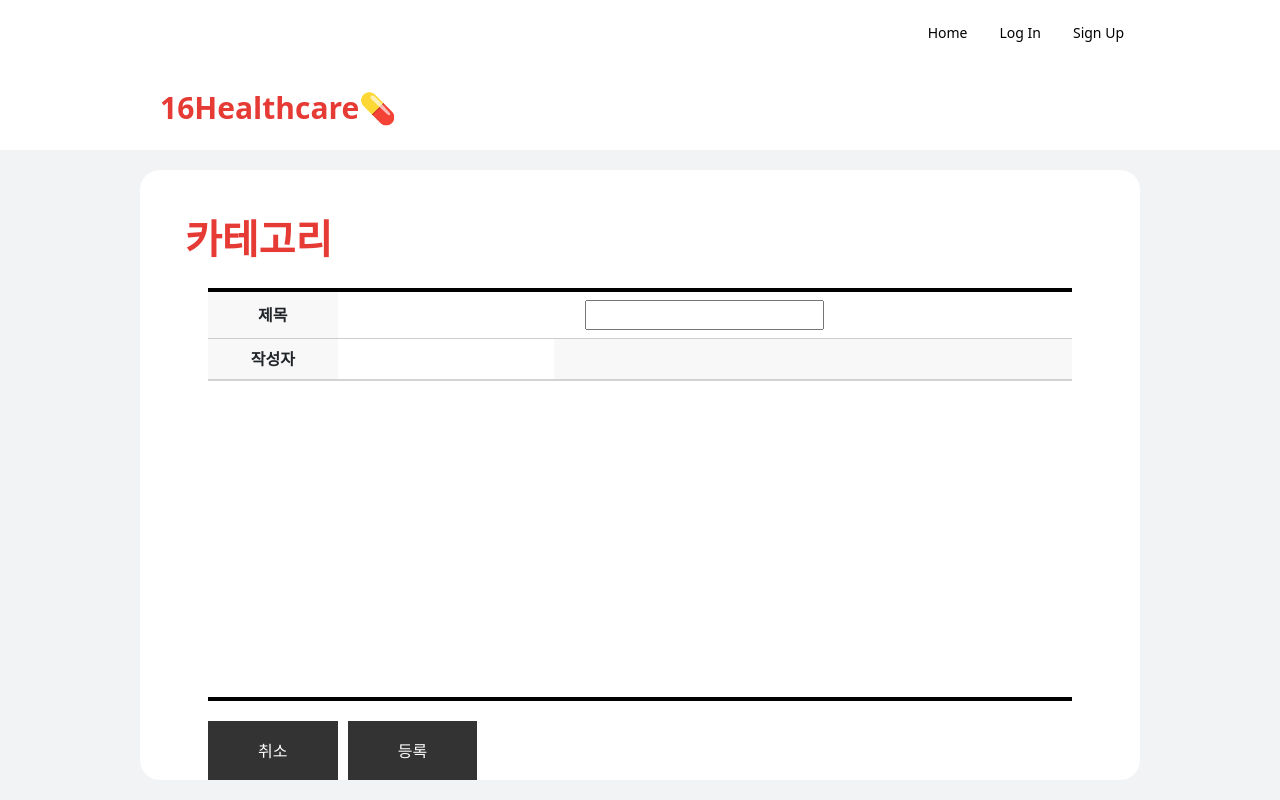
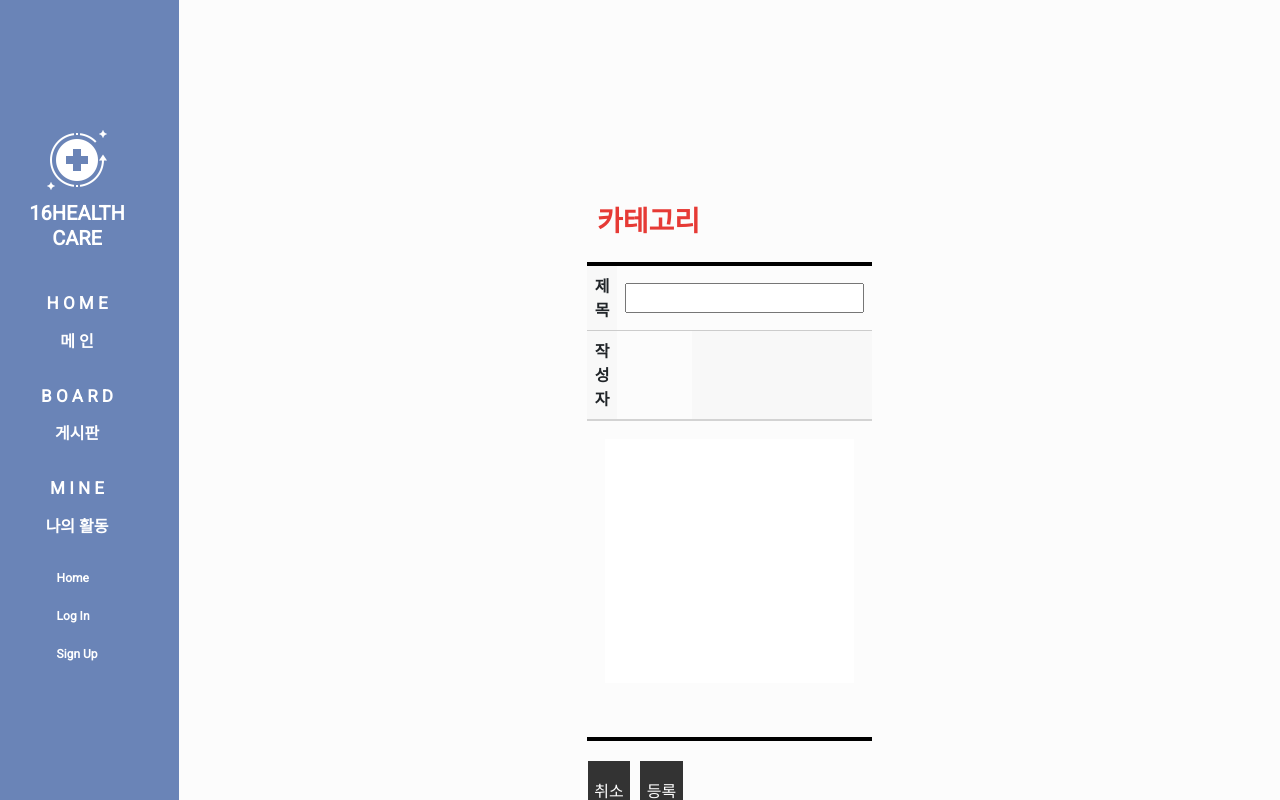
Before and after one commit to Kyonggi-Pharmaceutical/kp-front, a React (Create React App) app: page /modifyArticle in a window 1280 px wide. Built offline with nearby package versions, Linux system fonts and the light colour scheme; no server answers.

Commit message:
feature : main design

```diff
--- a/src/App.js
+++ b/src/App.js
@@ -1,15 +1,16 @@
 import React from 'react';
 import {Component, useEffect, useState} from 'react';
-import './App.css';
+import './App1.css';
 import 'bootstrap/dist/css/bootstrap.min.css';
-import { Routes, Route, Link, Navigate } from "react-router-dom";
+import {Routes, Route, Link, Navigate} from "react-router-dom";
+import healthIcon from './images/health.png';
 import Main from "./pages/Main";
 import Login from "./pages/Login";
 import Logout from "./pages/Logout";
 import SignUp from "./pages/SignUp";
 import MyPage from "./pages/MyPage"
 import DailyProgress from "./pages/progress/DailyProgress"
-import { getUserInfo } from './api/user/getUserInfo';
+import {getUserInfo} from './api/user/getUserInfo';
 import StartPage from "./pages/StartPage";
 import StressSurvey from "./pages/StressSurvey";
 import StressResult from "./pages/StressResult";
@@ -23,8 +24,9 @@ import Article from "./pages/board/Article";
 import CreatedArticle from "./pages/board/CreatedArticle";
 import ModifyArticle from "./pages/board/ModifyArticle";
 import WeeklyProgress from "./pages/progress/WeeklyProgress";
+import Main2 from "./pages/Main2";
 
-function App(){
+function App() {
     const [isLogin, setIsLogin] = useState(false);
     const [info, setUserInfo] = useState({
         nickname: "",
@@ -43,9 +45,9 @@ function App(){
     });
     const [healthGoal, setHealthGoal] = useState({
         userId: '',
-        type:'',
+        type: '',
         activity: [],
-        startStressValue:0
+        startStressValue: 0
     });
     const month = 0;
     //const stressResult = 0;
@@ -58,42 +60,78 @@ function App(){
         initLogin();
     }, []);
 
-    return(
-        <div>
+    return (
+        <div className="app-container">
+            <div className="sidebar-container">
+                <div className="title-header">
+                    <div className="title">
+                            <img src={healthIcon} alt="Health Icon" className="health-image"/>
+                            <span className="title-text">16HEALTH</span>
+                            <span className="title-text">CARE</span>
+                    </div>
+                </div>
                 <nav className="navbar">
+                    <div className="menu-bar">
+                        <ul>
+                            <li>
+                                <Link to="/main2" style={{textDecoration: "none", color: "white"}}>
+                                <span className="bold-size">H O M E</span>
+                                <span className="li-span">메 인</span></Link>
+                            </li>
+                            <li>
+                                <Link to="/board" style={{textDecoration: "none", color: "white"}}>
+                                <span className="bold-size">B O A R D</span>
+                                <span className="li-span">게시판</span></Link>
+                            </li>
+                            <li>
+                                <Link to="/" style={{textDecoration: "none", color: "white"}}>
+                                <span className="bold-size">M I N E</span>
+                                <span className="li-span">나의 활동</span></Link>
+                            </li>
+                        </ul>
+                    </div>
                     <ul className="nav-list">
                         <li><Link to="/">Home</Link></li>
-                    {
-                        isLogin ? (<li><Link to="/mypage">My Page</Link></li>) : (<li><Link to="/login">Log In</Link></li>)
-                    }
+                        {isLogin ? (
+                            <li><Link to="/mypage">My Page</Link></li>
+                        ) : (
+                            <li><Link to="/login">Log In</Link></li>
+                        )}
                         <li><Link to="/signup">Sign Up</Link></li>
                     </ul>
                 </nav>
-            <div className="title-header">
-                <div className="title"><Link to={"/"} style={{textDecoration: "none", color: "inherit"}}>16Healthcare💊</Link></div>
             </div>
+            <div className="main-container">
                 <Routes>
-                <Route path="/" element={<Main />}/>
-                <Route path="/login" element={<Login isLogin={isLogin} setIsLogin={setIsLogin}/>} />
-                <Route path="/logout" element={<Logout />} />
+                    <Route path="/" element={<Main/>}/>
+                    <Route path="/main2" element={<Main2/>}/>
+                    <Route path="/login" element={<Login isLogin={isLogin} setIsLogin={setIsLogin}/>}/>
+                    <Route path="/logout" element={<Logout/>}/>
                     <Route path="/signup" element={<SignUp isLogin={isLogin}/>}/>
-                <Route path="/mypage" element={isLogin ? <MyPage isLogin={isLogin} /> : <Navigate to="/" />} />
-                <Route path="/today" element={isLogin ? <DailyProgress isLogin={isLogin} /> : <Navigate to="/" />} />
-                <Route path="/weekly-my-progress" element={isLogin ? <WeeklyProgress isLogin={isLogin} /> : <Navigate to="/" />} />
-                <Route path="/survey" element={isLogin ? <StartPage isLogin={isLogin} info={info}/>: <Navigate to="/" />} />
+                    <Route path="/mypage" element={isLogin ? <MyPage isLogin={isLogin}/> : <Navigate to="/"/>}/>
+                    <Route path="/today" element={isLogin ? <DailyProgress isLogin={isLogin}/> : <Navigate to="/"/>}/>
+                    <Route path="/weekly-my-progress"
+                           element={isLogin ? <WeeklyProgress isLogin={isLogin}/> : <Navigate to="/"/>}/>
+                    <Route path="/survey"
+                           element={isLogin ? <StartPage isLogin={isLogin} info={info}/> : <Navigate to="/"/>}/>
                     <Route path="/stressSurvey" element={<StressSurvey month={month} stressResult={StressResult}/>}/>
-                <Route path="/stressResult" element={<StressResult info={info} setUserInfo={setUserInfo} healthGoal={healthGoal} setHealthGoal={setHealthGoal}/>}/>
+                    <Route path="/stressResult"
+                           element={<StressResult info={info} setUserInfo={setUserInfo} healthGoal={healthGoal}
+                                                  setHealthGoal={setHealthGoal}/>}/>
                     <Route path="/dietSurvey" element={<DietSurvey info={info}/>}/>
-                <Route path="/dietResult" element={<DietResult info={info} />} />
+                    <Route path="/dietResult" element={<DietResult info={info}/>}/>
                     <Route path="/dailyGoal" element={<DailyGoal info={info} healthGoal={healthGoal}/>}/>
-                <Route path="/satisfactionSurvey" element={<SatisfactionSurvey month={month} info={info} healthGoal={healthGoal}/>} />
-                <Route path="/satisfactionResult" element={<SatisfactionResult info={info} />}/>
-                <Route path="/board" element={<Board />}/>
-                <Route path="/article" element={<Article />}/>
+                    <Route path="/satisfactionSurvey"
+                           element={<SatisfactionSurvey month={month} info={info} healthGoal={healthGoal}/>}/>
+                    <Route path="/satisfactionResult" element={<SatisfactionResult info={info}/>}/>
+                    <Route path="/board" element={<Board/>}/>
+                    <Route path="/article" element={<Article/>}/>
                     <Route path="/createdArticle" element={<CreatedArticle/>}/>
                     <Route path="/modifyArticle" element={<ModifyArticle/>}/>
                 </Routes>
-        </div>)
+            </div>
+        </div>
+    )
 }
 
 export default App;
--- /dev/null
+++ b/src/App1.css
@@ -0,0 +1,120 @@
+@import url('https://fonts.googleapis.com/css2?family=Roboto&display=swap');
+
+.title-header {
+
+    display: flex;
+    justify-content: flex-start;
+    align-items: center;
+    padding: 10px;
+}
+
+
+.title {
+    font-family: 'Roboto', sans-serif;
+    font-size: 20px;
+    font-weight: bold;
+    color: white;
+    margin-top: 15px;
+}
+.title span{
+    display:block;
+    margin-bottom: -5px;
+    text-align: center;
+}
+
+.pill-emoji {
+    margin-bottom: 5px;
+    align-items: center;
+    display: flex;
+    flex-direction: column;
+
+}
+.navbar {
+    display: flex;
+    flex-direction: column;
+    align-items: flex-start;
+}
+.menu-bar {
+    margin-top:5px;
+    color: white;
+}
+
+.menu-bar ul {
+    list-style-type: none;
+    padding: 0;
+    margin: 0;
+}
+
+.menu-bar li {
+    font-family: 'Roboto', sans-serif;
+    display: block;
+    text-decoration: none; /* Remove underline */
+    font-weight: bold;
+    padding: 10px;
+    text-align: center;
+}
+span.bold-size {
+    display: flex;
+    align-items: center;
+    justify-content: center;
+    font-family: 'Roboto', sans-serif;
+    font-weight: bold;
+    padding: 10px;
+    margin-bottom: 3px;
+    text-align: center;
+    font-size: 17px;
+}
+li-span {
+    display: block;
+    font-size: 5px;
+    text-align: center;
+}
+.menu-bar li:hover span {
+    color: #EAEAEA;
+}
+
+.nav-list li:hover a {
+    color: #EAEAEA;
+}
+.nav-list {
+    list-style: none;
+    padding: 0;
+    margin-top: 10px;
+}
+
+.nav-list li {
+    padding: 10px;
+    font-weight: bold;
+    font-size: 12px;
+}
+
+.nav-list li a {
+    text-decoration: none;
+    display: block;
+    color: white;
+    font-family: 'Roboto', sans-serif;
+}
+
+.app-container {
+    background: #6A84B7;
+    display: flex;
+    align-items: center;
+    justify-content: center;
+    position: fixed;
+    top: 0;
+    left: 0;
+    right: 0;
+    bottom: 0;
+}
+.sidebar-container {
+    width: 14%;
+    height: 100%;
+    display: flex;
+    flex-direction: column;
+    justify-content: center;
+    align-items: center;
+}
+.health-image {
+    display: block;
+    margin: 0 auto 6px;
+}
--- a/src/pages/Main.css
+++ b/src/pages/Main.css
@@ -1,3 +1,6 @@
+.main-bg{
+    padding-top: 200px;
+}
 .main-col-box {
     padding: 10px 0px;
     text-align: center;
@@ -94,3 +97,70 @@
     overflow-y: auto;
     height: 500px;
 }
+.google-login-btn {
+    display: inline-block;
+    position: relative;
+    padding: 0;
+    overflow: hidden;
+    border-radius: 50px;
+    background-color: #fff;
+    box-shadow: 0 2px 4px rgba(0, 0, 0, 0.25);
+    transition: all 0.3s ease;
+    font-family: Arial, sans-serif;
+    font-size: 16px;
+    color: #fff;
+    text-align: center;
+    text-decoration: none;
+    cursor: pointer;
+}
+
+.google-login-btn span {
+    display: inline-block;
+    position: relative;
+    padding: 12px 24px;
+    background-color: #4285F4;
+    transition: all 0.3s ease;
+    z-index: 1;
+}
+
+.google-login-btn:hover span {
+    background-color: #0F9D58;
+}
+
+.google-login-btn:before {
+    content: "";
+    position: absolute;
+    top: 50%;
+    left: 50%;
+    transform: translate(-50%, -50%);
+    width: 180%;
+    height: 180%;
+    background-color: #4285F4;
+    border-radius: 50%;
+    transition: all 0.3s ease;
+    opacity: 0;
+    z-index: 0;
+}
+
+.google-login-btn:hover:before {
+    opacity: 1;
+}
+
+.google-login-btn i {
+    position: relative;
+    top: 2px;
+    margin-right: 10px;
+}
+
+.google-login-btn span,
+.google-login-btn i {
+    vertical-align: middle;
+}
+
+.google-login-btn:focus {
+    outline: none;
+}
+
+.google-login-btn:active span {
+    padding: 14px 26px;
+}
--- a/src/pages/Main.js
+++ b/src/pages/Main.js
@@ -4,6 +4,7 @@ import Container from 'react-bootstrap/Container';
 import Row from 'react-bootstrap/Row';
 import Col from 'react-bootstrap/Col';
 import Table from "react-bootstrap/Table";
+import './Main1.css'
 import './Main.css'
 import {getDailyHealthMessage} from "../api/main/getDailyHealthMessage";
 import {getUserInfo} from "../api/user/getUserInfo";
@@ -86,6 +87,7 @@ function Main() {
     };
 
     return (
+        <div className = "main-container">
         <div className="main-bg">
             <div className="main">
                 {
@@ -266,6 +268,7 @@ function Main() {
                 </Container>
             </div>
         </div>
+        </div>
     );
 }
 
--- /dev/null
+++ b/src/pages/Main1.css
@@ -0,0 +1,31 @@
+.main-container {
+    background-color: #FCFCFC;
+    margin-left: 25px;
+    height: 100%;
+    width: 100%;
+    overflow-y: auto;
+    display: flex;
+    justify-content: center;
+    align-items: center;
+    scroll-behavior: smooth;
+}
+
+.button-container {
+    display: flex;
+    justify-content: center;
+}
+
+.login-button {
+    background-color: #6A84B7;
+    color: white;
+    font-size: 18px;
+    font-weight: bold;
+    padding: 10px 20px;
+    border-radius: 5px;
+    border: none;
+    cursor: pointer;
+}
+
+.login-button:hover {
+    background-color: #4F6EAA;
+}
--- /dev/null
+++ b/src/pages/Main2.js
@@ -0,0 +1,32 @@
+import { Link } from 'react-router-dom';
+import "./Main1.css";
+import "./Main.css";
+function Main() {
+
+
+    return (
+        <div className="main-container">
+            <div className="main-bg1">
+                <div className="main">
+                    <div className="greeting">
+                        <p className="greeting-text">
+                            안녕하세요,
+                        </p>
+                    </div>
+                    <div className="greeting" style={{marginTop: '120px', marginBottom: '120px'}}>
+                        <p className="greeting-text">여러분의 건강을 책임지는 16Healthcare 입니다.</p>
+                        <p className="greeting-text">MBTI에 따른 맞춤형 운동 및 스트레스 관리 방법을 추천받아보세요!</p>
+                        <p className="health-message">하단에 로그인 버튼을 눌러 건강관리를 시작해볼까요?</p>
+                    </div>
+                    <div className="button-container">
+                        <Link to="/login">
+                            <button className="login-button">로그인</button>
+                        </Link>
+                    </div>
+                </div>
+            </div>
+        </div>
+    );
+}
+
+export default Main;
--- a/src/pages/board/Board.css
+++ b/src/pages/board/Board.css
@@ -1,3 +1,13 @@
+.main-bgs {
+    display: flex;
+    justify-content: space-between;
+    align-items: stretch;
+    width: calc(100% - 40px); /* 좌우 여백 고려하여 너비 설정 */
+    margin: 0 auto;
+    height: calc(100% - 40px); /* 상하 여백 고려하여 높이 설정 */
+}
+
+
 .board-rank{
     margin: 0 auto;
     border-radius: 20px;
--- a/src/pages/board/Board.jsx
+++ b/src/pages/board/Board.jsx
@@ -1,6 +1,7 @@
 import React, {useState, useEffect} from 'react';
 import axios from "axios"
 import '../Main.css'
+import '../Main1.css'
 import Accordion from 'react-bootstrap/Accordion'
 import './Board.css'
 import Button from "react-bootstrap/Button";
@@ -89,7 +90,8 @@ function Board() {
     }
 
     return (
-        <div className="main-bg">
+        <div className="main-container">
+        <div className="main-bgs">
             <div className="board-rank">
                 <div className="board">
                     <div style={{marginBottom: "20px"}}>
@@ -190,6 +192,7 @@ function Board() {
                 </div>
                 <Rank dayMBTI={dayMBTI} dayALL={dayALL} weekMBTI={weekMBTI} weekALL={weekALL} monthMBTI={monthMBTI} monthALL={monthALL}/>
             </div>
+        </div>
         </div>
     );
 }
```
Also changed, not shown: src/images/health.png (added), src/images/logout.png (added). Lines whose indentation alone changed are shown as unchanged.
